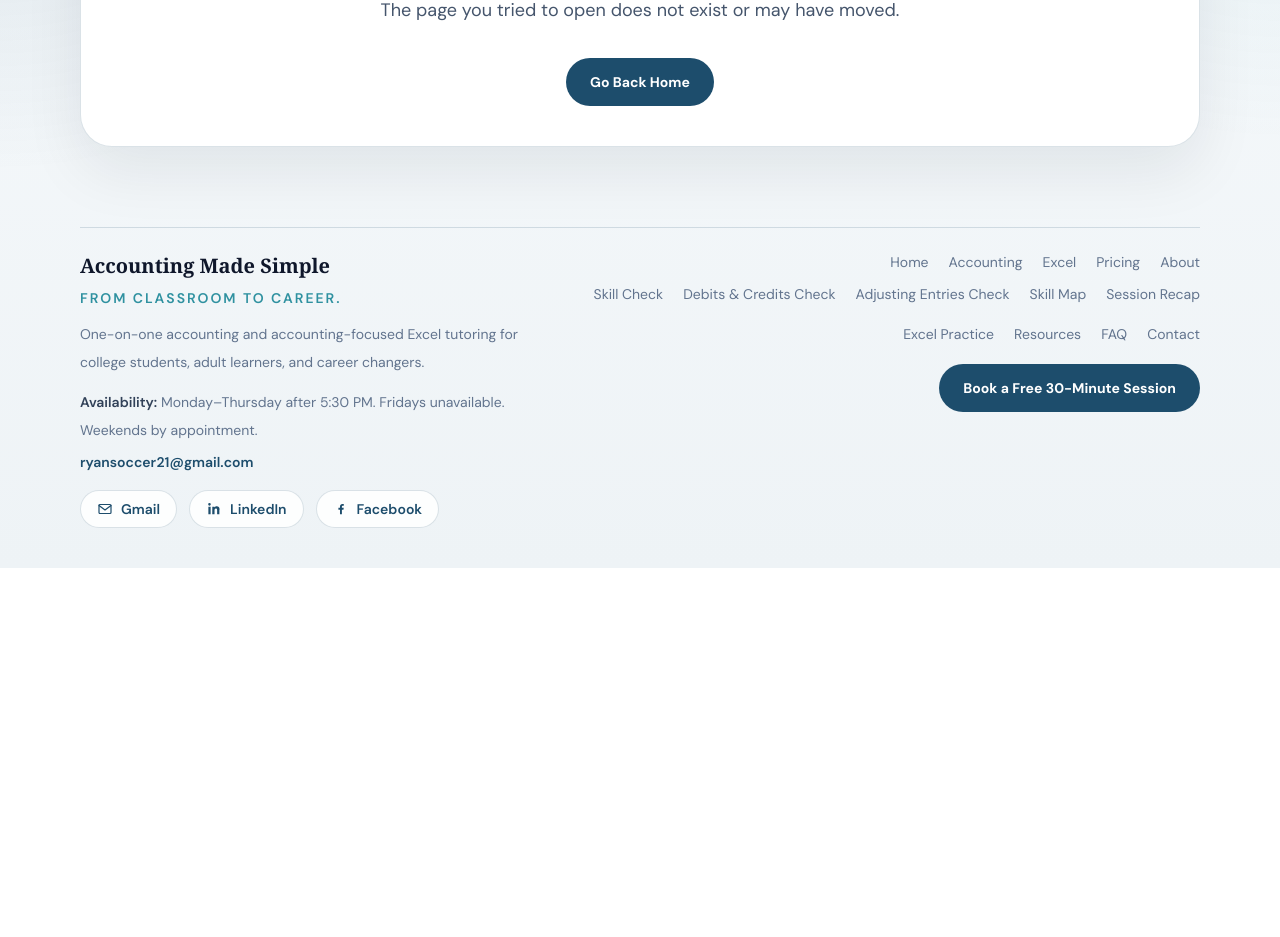
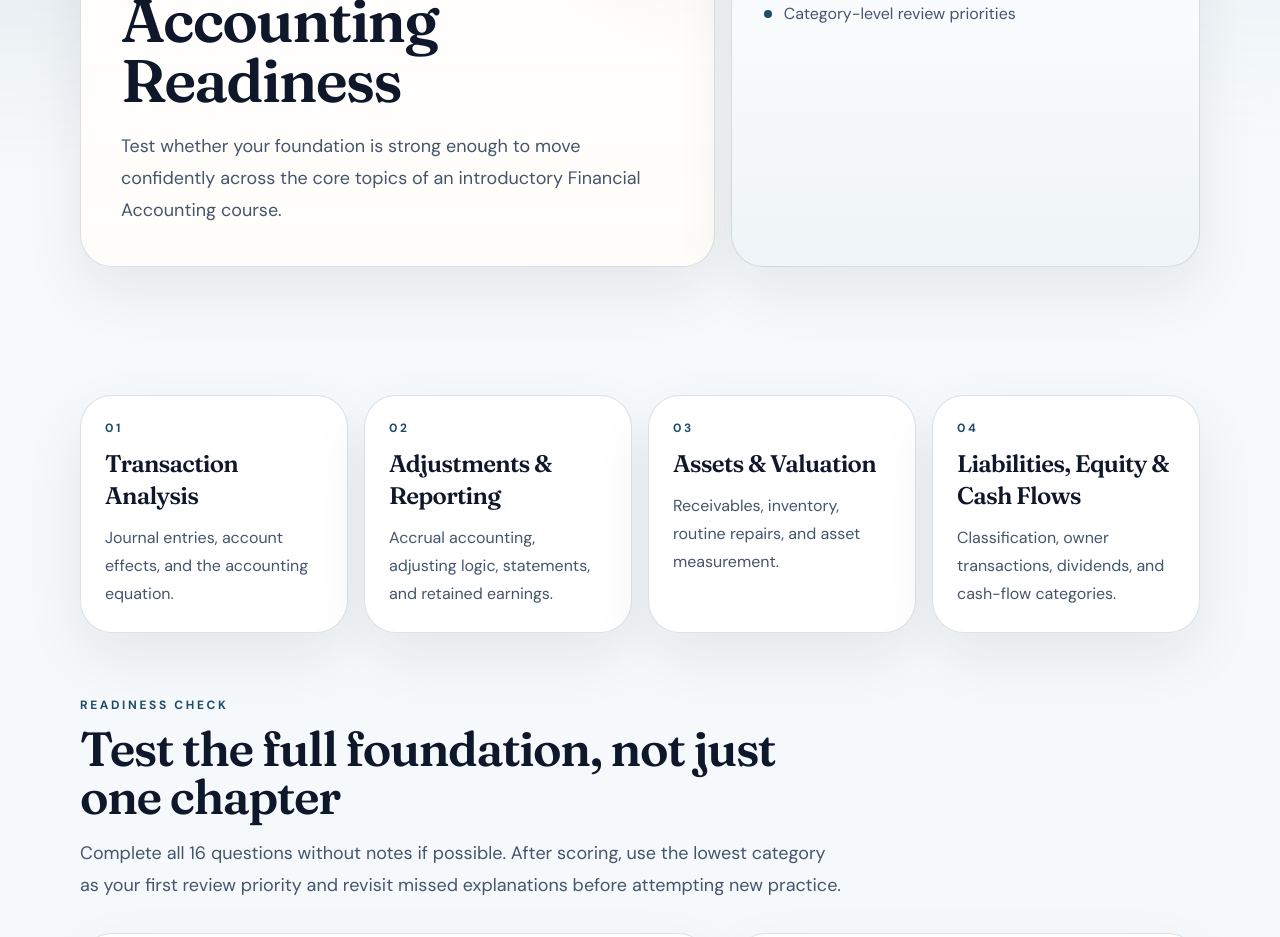
Before and after one commit to ryansoccer21-oss/accounting-made-simple, a Next.js app: page /financial-accounting-readiness in a window 1280 px wide. Before the commit this address had no page. Shown: the part 280-1217 px from the top of the page. Before the commit the page ends 848 px from the top, so only its background shows below. Built offline with nearby package versions, Linux system fonts and the light colour scheme.

Commit message:
Add financial accounting readiness page

```diff
--- /dev/null
+++ b/app/financial-accounting-readiness/page.js
@@ -0,0 +1,69 @@
+import Link from "next/link";
+import PageHero from "../../components/page-hero";
+import FinancialAccountingReadiness from "../../components/financial-accounting-readiness";
+import { contactInfo } from "../../lib/site-data";
+
+export const metadata = {
+  title: "Financial Accounting Readiness Check",
+  description:
+    "Test core financial accounting readiness with 16 original questions covering transactions, reporting, assets, liabilities, equity, and cash flows."
+};
+
+export default function FinancialAccountingReadinessPage() {
+  return (
+    <>
+      <PageHero
+        eyebrow="Free Accounting Diagnostic"
+        title="Financial Accounting Readiness"
+        copy="Test whether your foundation is strong enough to move confidently across the core topics of an introductory Financial Accounting course."
+        bullets={["16 original questions", "4 core skill areas", "Category-level review priorities"]}
+      />
+
+      <section className="site-shell section-gap">
+        <div className="grid gap-4 md:grid-cols-2 xl:grid-cols-4">
+          {[
+            ["01", "Transaction Analysis", "Journal entries, account effects, and the accounting equation."],
+            ["02", "Adjustments & Reporting", "Accrual accounting, adjusting logic, statements, and retained earnings."],
+            ["03", "Assets & Valuation", "Receivables, inventory, routine repairs, and asset measurement."],
+            ["04", "Liabilities, Equity & Cash Flows", "Classification, owner transactions, dividends, and cash-flow categories."]
+          ].map(([number, title, copy]) => (
+            <article key={title} className="surface-card p-6">
+              <p className="eyebrow">{number}</p>
+              <h2 className="mt-2 text-2xl font-semibold text-slate-900">{title}</h2>
+              <p className="mt-3 leading-7 text-slate-600">{copy}</p>
+            </article>
+          ))}
+        </div>
+      </section>
+
+      <section className="site-shell pb-16">
+        <div className="mb-8 max-w-3xl">
+          <p className="eyebrow">Readiness Check</p>
+          <h2 className="section-title">Test the full foundation, not just one chapter</h2>
+          <p className="section-copy mt-4">
+            Complete all 16 questions without notes if possible. After scoring, use the lowest category as your first review priority and revisit missed explanations before attempting new practice.
+          </p>
+        </div>
+        <FinancialAccountingReadiness />
+      </section>
+
+      <section className="site-shell pb-16">
+        <article className="surface-card bg-[linear-gradient(180deg,rgba(228,237,243,0.88),rgba(255,255,255,0.98))] p-8 md:p-10">
+          <div className="grid gap-6 md:grid-cols-[minmax(0,1.15fr)_minmax(280px,0.85fr)] md:items-center">
+            <div>
+              <p className="eyebrow">Next Step</p>
+              <h2 className="section-title max-w-[16ch]">Turn the category result into a study priority</h2>
+              <p className="section-copy mt-5 max-w-3xl">
+                Bring your category scores to tutoring so the next session can focus on the first weak area and confirm improvement with new representative problems.
+              </p>
+            </div>
+            <div className="flex flex-col gap-3">
+              <a className="cta-primary" href={contactInfo.bookingUrl} rel="noopener noreferrer" target="_blank">Book a Free 30-Minute Session</a>
+              <Link className="cta-secondary" href="/resources">Back to Resources</Link>
+            </div>
+          </div>
+        </article>
+      </section>
+    </>
+  );
+}
```
